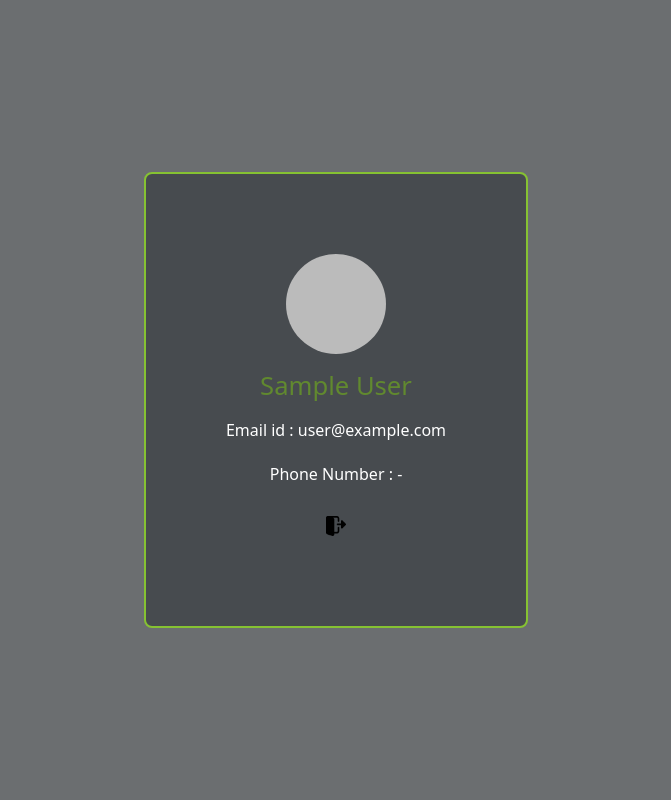
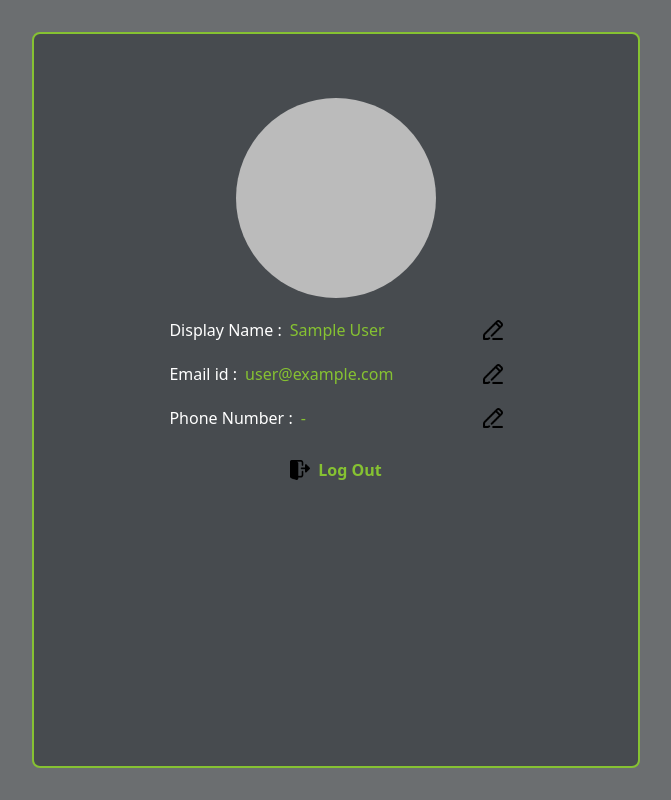
Before and after one commit to MGuruNikhil/theConnection, a React (Vite) app: page /profile in a window 1280 px wide. Shown: the whole page, without its empty margins (304-975 px from the left). Built offline with nearby package versions, Linux system fonts and the light colour scheme; no server answers; sample sign-in values are in the browser's storage.

Commit message:
profile page ui

```diff
--- /dev/null
+++ b/src/components/EditableComps.jsx
@@ -0,0 +1,23 @@
+import { useState } from "react";
+import Edit from "../assets/edit.png"
+
+
+const EditableComp = (props) => {
+
+    const [isEdit, setIsEdit] = useState(false);
+
+
+    return (
+        <div className="flex justify-between w-[70%]">
+            <div className="flex gap-2">
+                <span className="text-[#ffffff] text-semibold">{props.label} :</span>
+                {!isEdit ? <span className="text-[#86C232] text-bold">{props.value}</span> : <input type="text" name={props.key} id={props.key} /> }
+            </div>
+            <button>
+                <img src={Edit} width={20} height={20} alt="edit" />
+            </button>
+        </div>
+    )
+}
+
+export default EditableComp;
--- a/src/pages/Profile.jsx
+++ b/src/pages/Profile.jsx
@@ -3,6 +3,7 @@ import { AuthContext } from "../context/AuthContext";
 import logOutIcon from '../assets/logout.png';
 import { auth } from "../firebase";
 import { signOut } from "firebase/auth";
+import EditableComp from "../components/EditableComps";
 
 const Profile = () => {
 
@@ -24,14 +25,15 @@ const Profile = () => {
     };
 
     return (
-        <div className="p-20 bg-[#474B4F] flex flex-col items-center space-y-5 max-w-fit m-auto border-solid border-2 rounded-lg border-[#86C232]">
-            <img src={currentUser.photoURL} className='rounded-[50%] w-[100px] h-[100px] object-cover'  alt="pp" />
-            <h2 className='text-[1.6em] text-[#61892F]'>{currentUser.displayName}</h2>
-            <p>Email id : {currentUser.email}</p>
-            <p>Phone Number : {currentUser.phoneNumber||"-"}</p>
+        <div className="p-16 bg-[#474B4F] flex flex-col items-center space-y-5 w-[50%] h-full m-auto border-solid border-2 rounded-lg border-[#86C232]">
+            <img src={currentUser.photoURL} className='rounded-full w-[200px] h-[200px] object-cover'  alt="pp" />
+            <EditableComp label="Display Name" value={currentUser.displayName} key="displayName" />
+            <EditableComp label="Email id" value={currentUser.email} key="email" />
+            <EditableComp label="Phone Number" value={currentUser.phoneNumber||"-"} key="phoneNumber" />
             <div className="flex flex-row gap-2">
-                <button onClick={handleLogout} className='border border-transparent text-base font-semibold font-inherit cursor-pointer transition-border-color duration-250 overflow-hidden text-[#86C232] focus-visible:ring-4 focus-visible:ring-auto focus-visible:ring-[#86C232] hover:border-[#86C232] h-[40px] w-[40px] px-1 py-2 bg-inherit rounded-full focus:outline-none flex items-center justify-center'>
+                <button onClick={handleLogout} className='gap-2 border border-transparent text-base font-semibold font-inherit cursor-pointer transition-border-color duration-250 overflow-hidden text-[#86C232] focus-visible:ring-4 focus-visible:ring-auto focus-visible:ring-[#86C232] hover:border-[#86C232] h-[40px] px-2 py-4 bg-inherit rounded-full focus:outline-none flex items-center justify-center'>
                     <img src={logOutIcon} width={20} height={20} alt="log out" />
+                    Log Out
                 </button>
             </div>
         </div>
```
